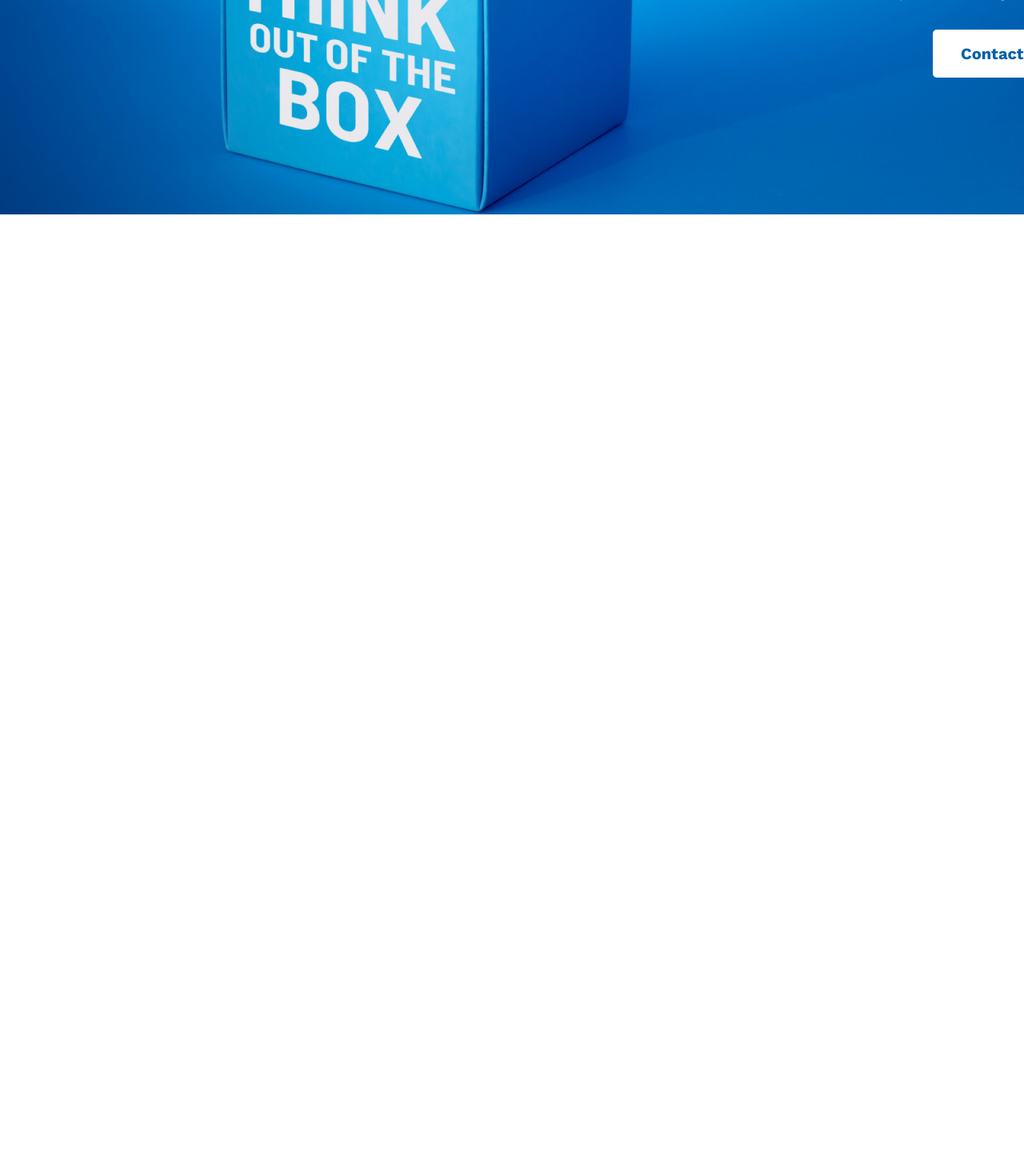
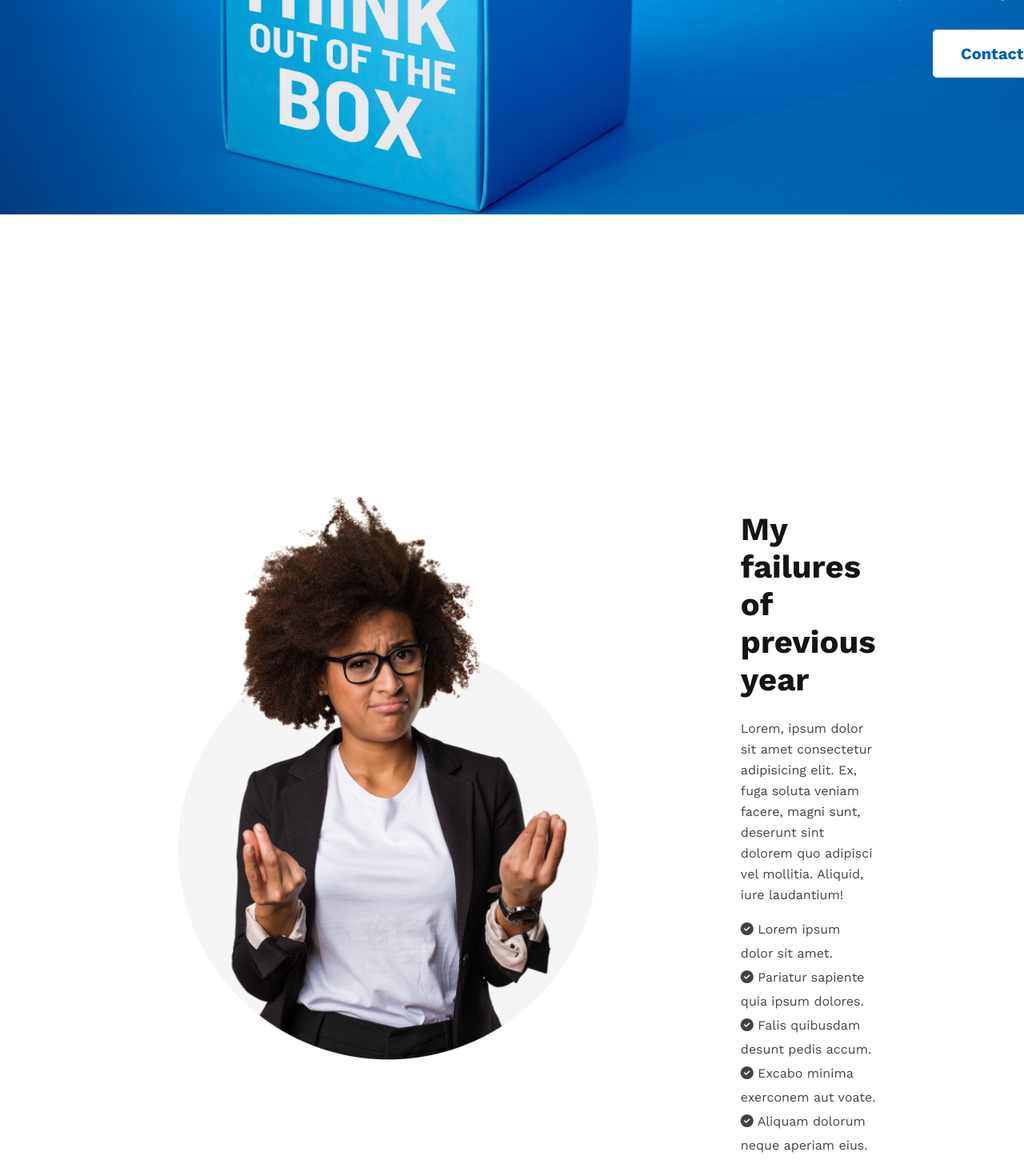
Before and after one commit to iibrahim70/assignment-1, a plain HTML site: page index.html in a window 1280 px wide. Shown: the part 540-1990 px from the top of the page at 80% size. Before the commit the page ends 808 px from the top, so only its background shows below. Drawn offline with nearby package versions, Linux system fonts and the light colour scheme.

Commit message:
added first section of the webpage

```diff
--- a/index.html
+++ b/index.html
@@ -6,8 +6,12 @@
   <meta name="viewport" content="width=device-width, initial-scale=1.0">
   <title>New Year New Me</title>
   <link rel="stylesheet" href="styles/style.css">
+
   <!-- Work Sans Fonts -->
   <link rel="preconnect" href="https://fonts.googleapis.com"><link rel="preconnect" href="https://fonts.gstatic.com" crossorigin><link href="https://fonts.googleapis.com/css2?family=Work+Sans:wght@400;500;600;700;800&display=swap" rel="stylesheet">
+
+  <!-- Font Awesome kit -->
+  <script src="https://kit.fontawesome.com/65aaa9a582.js" crossorigin="anonymous"></script>
 </head>
 <body>
 
@@ -17,7 +21,7 @@
       <div>
         <h1 class="banner-title">All Thinks Are Possible If You believe</h1>
         <p class="banner-description">Lorem ipsum dolor sit amet consectetur adipisicing elit. Expedita amet nobis voluptatem commodi facilis consectetur accusamus corporis. Earum, fugiat dolores.</p>
-        <p class="btn-contact">
+        <p id="btn-contact">
           <input type="button" value="Contact Us" class="btn-primary"/>
         </p>
       </div>
@@ -27,6 +31,28 @@
   <!-- This is main section -->
   <main>
 
+  <!-- This is section one -->
+    <section>
+      <div class="section-container">
+        <img src="images/person.png" alt="Person Image">
+        <div class="section-item">
+          <h3 class="section-title">My failures of previous year</h3>
+        <p class="section-sub">Lorem, ipsum dolor sit amet consectetur adipisicing elit. Ex, fuga soluta veniam facere, magni sunt, deserunt sint dolorem quo adipisci vel mollitia. Aliquid, iure laudantium!</p>
+        <p class="section-description"><i class="fa-solid fa-circle-check"></i> Lorem ipsum dolor sit amet.</p>
+        <p class="section-description"><i class="fa-solid fa-circle-check"></i> Pariatur sapiente quia ipsum dolores.</p>
+        <p class="section-description"><i class="fa-solid fa-circle-check"></i> Falis quibusdam desunt pedis accum.</p>
+        <p class="section-description"><i class="fa-solid fa-circle-check"></i> Excabo minima exerconem aut voate.</p>
+        <p class="section-description"><i class="fa-solid fa-circle-check"></i> Aliquam dolorum neque aperiam eius.</p>
+        </div>
+      </div>
+    </section>
+
+  <!-- This is section two -->
+  <section>
+
+  </section>
+
   </main>
+
 </body>
 </html>
--- a/styles/style.css
+++ b/styles/style.css
@@ -35,7 +35,42 @@
   border-radius: 5px;
   color: #005FAC;
 }
-.btn-contact{
+#btn-contact{
   text-align: right;
   padding: 0px 230px 165px;
 }
+
+/* Section one styles */
+.section-container{
+  display: flex;
+  gap: 80px;
+  align-items: center;
+}
+.section-item{
+  padding: 370px 320px 215px 80px;
+}
+.section-container img{
+  padding: 130px 0px 130px 200px;
+  width: 570px;
+  height: 720px;
+}
+.section-title{
+  font-weight: 700;
+  font-size: 40px;
+  line-height: 47px;
+  padding-bottom: 25px;
+  color: #151414;
+}
+.section-sub{
+  font-size: 16px;
+  line-height: 26px;
+  padding-bottom: 15px;
+  color: #444343;
+}
+.section-description{
+  font-size: 16px;
+  line-height: 30px;
+  color: #444343;
+}
+
+/*  */
```
